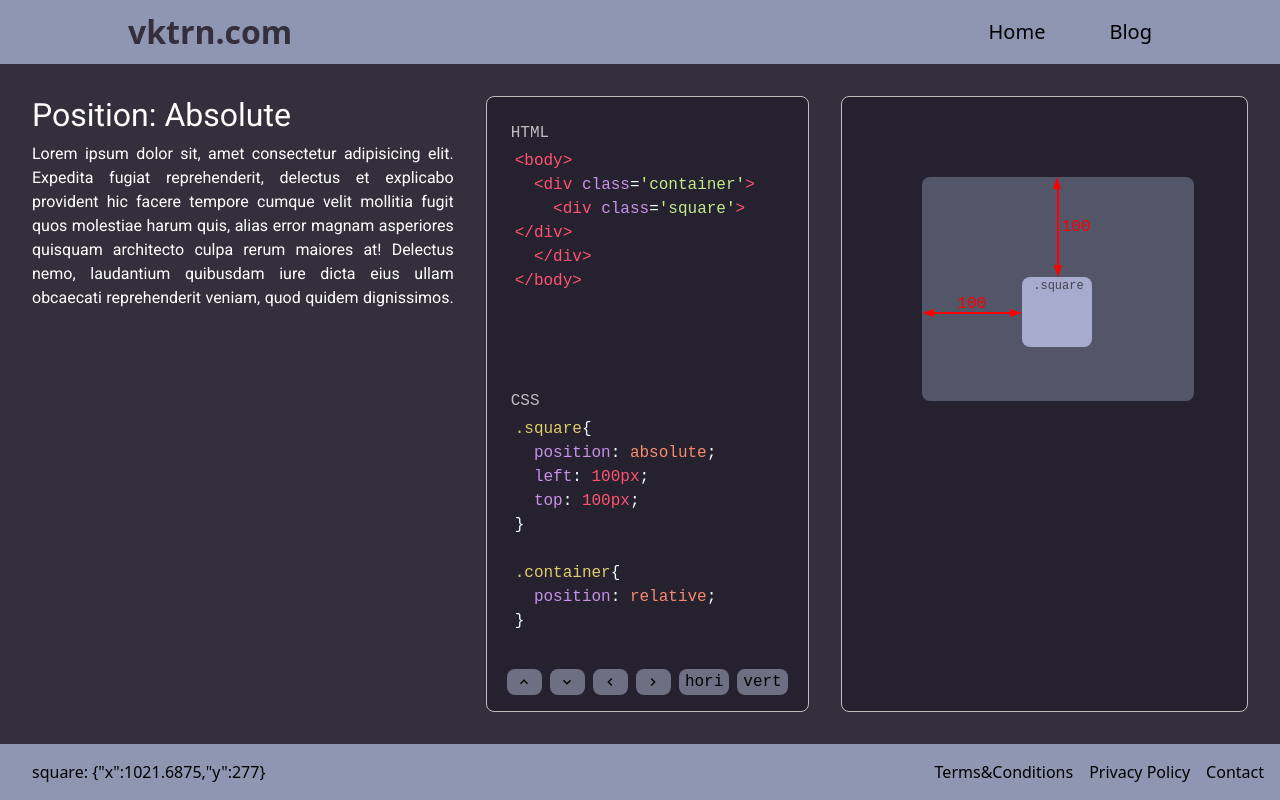
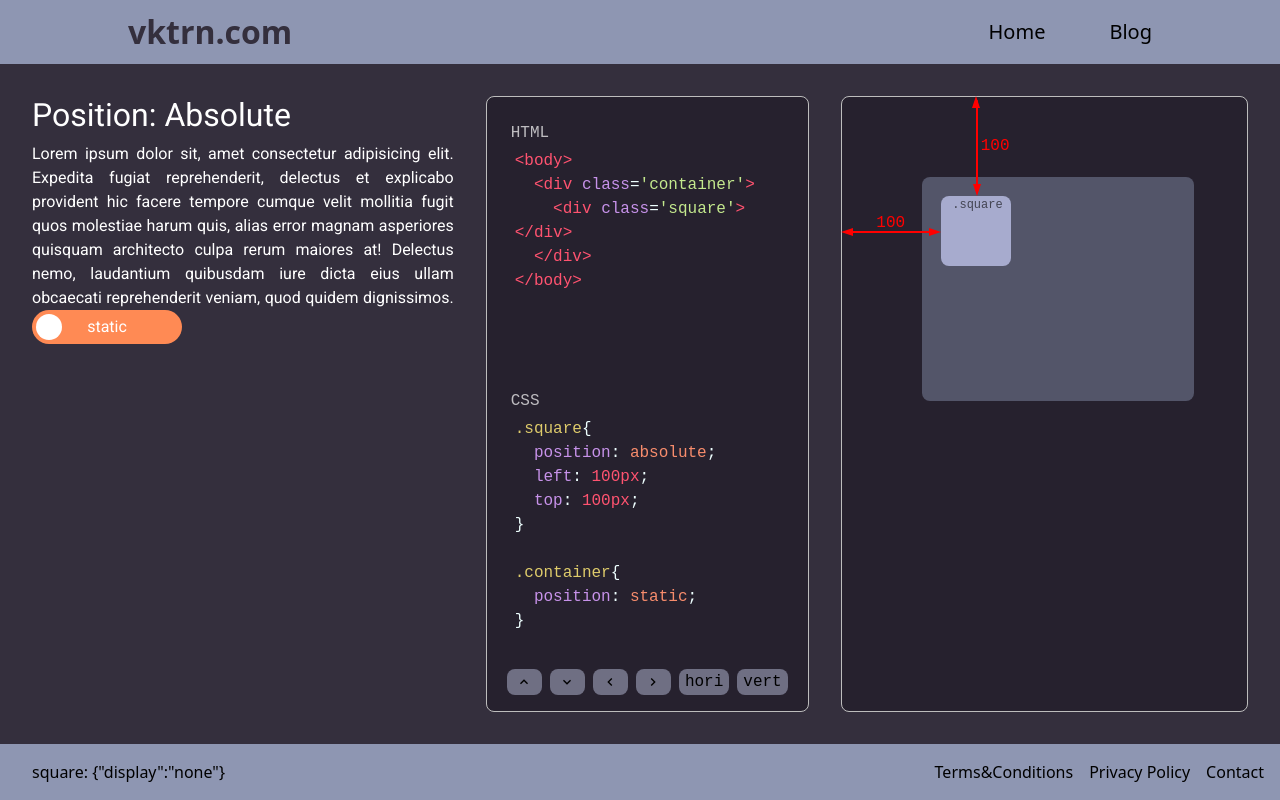
Before and after one commit to VKTRN/Portfolio, a React (Create React App) app: page /blog in a window 1280 px wide. Built offline with nearby package versions, Linux system fonts and the light colour scheme.

Commit message:
brought functionality to new logic

```diff
--- a/src/pages/Blog.jsx
+++ b/src/pages/Blog.jsx
@@ -7,9 +7,228 @@ import Footer            from "../components/Footer"
 import Editor            from '../components/Editor'
 import HorizontalMeasure from '../components/HorizontalMeasure'
 import VerticalMeasure   from '../components/VerticalMeasure'
-import HelperLineX       from '../components/HelperLineX'
-import HelperLineY       from '../components/HelperLineY'
-// import LabeledSwitch     from '../components/LabeledSwitch'
+import VerticalHelper    from '../components/HelperLineX'
+import HorizontalHelper  from '../components/HelperLineY'
+import LabeledSwitch     from '../components/LabeledSwitch'
+
+function Blog() {
+
+  function setPropertyValue(css_object, selector, property, value){
+    const new_css_object = [...css_object]
+    let declaration      = getDeclaration(new_css_object, selector, property)
+    declaration.value    = value
+
+    set_css_object(new_css_object)
+  }
+
+  function changeProperty(css_object, selector, property, new_property){
+    const new_css_object = [...css_object]
+    let declaration      = getDeclaration(new_css_object, selector, property)
+    declaration.property = new_property
+
+    set_css_object(new_css_object)
+  }
+
+  function change_position(){
+    const new_position = position === "relative"? "static" : "relative"
+    setPropertyValue(css_object,  ".container","position", new_position)
+  }
+
+  function move(direction){
+    switch (direction) {
+      case "left":
+        setPropertyValue(css_object,  ".square",horizontal.property, toPixel(horizontal.value -50) )
+        break;
+      case "right":
+        setPropertyValue(css_object,  ".square",horizontal.property, toPixel(horizontal.value + 50) )
+        break;
+      case "up":
+        setPropertyValue(css_object,  ".square",vertical.property, toPixel(vertical.value - 50))
+        break;
+      case "down":
+        setPropertyValue(css_object,  ".square",vertical.property, toPixel(vertical.value + 50) )
+        break;
+      default:
+        break;
+    }
+  }
+
+  function toggleHorizontal(){
+
+    if(horizontal.property === "left"){
+      changeProperty(css_object, ".square", "left", "right")
+    }
+    else{
+      changeProperty(css_object, ".square", "right", "left")
+    }
+  }
+
+  function toggleVertical(){
+    if(vertical.property === "top"){
+      changeProperty(css_object, ".square", "top", "bottom")
+    }
+    else{
+      changeProperty(css_object, ".square", "bottom", "top")
+    }
+  }
+
+  function get_vertical_helper(parent, horizontal_measure, horizontal, vertical){
+
+    let helper = {}
+
+    if (position === "static") return
+
+    const is_above       = horizontal_measure.y < parent.center.y
+    const is_underneath  = !is_above
+    const is_outside_y   = horizontal_measure.y < parent.top  || horizontal_measure.y > parent.bottom
+
+    if (is_underneath) {
+      const h     = vertical.property === "top"? Math.max(vertical.value + 45 - parent.height, 0) : - vertical.value - 25
+      helper      = {right:"initial", top:parent.bottom, bottom:"initial",height:h}
+    }
+    else {
+      const h = vertical.property === "top"? Math.max(Math.abs(vertical.value) -25,0) : vertical.value + 45 - parent.height
+      helper = {right:"initial", top:"initial", bottom:window.height - parent.top, height:h}
+    }
+
+    helper["opacity"]    = is_outside_y? 1:0
+    helper["left"]       = horizontal.property === "left" ? parent.left : parent.right
+
+    return helper
+
+  }
+
+  function get_horizontal_helper(parent, vertical_measure, horizontal, vertical){
+
+    let helper = {}
+
+    if (position === "static") return {display:"none"}
+
+    const is_left       = vertical_measure.x   < parent.center.x
+    const is_right      = !is_left
+    const is_outside_x  = vertical_measure.x   < parent.left || vertical_measure.x   > parent.right
+
+    if (is_right) {
+      const h = horizontal.property === "left"? Math.max(horizontal.value + 45 - parent.width, 0) : - horizontal.value - 25
+      helper = {bottom:"initial", left:parent.right, right:"initial",width:h}
+    } else {
+      const h = horizontal.property === "left"? Math.max(Math.abs(horizontal.value) -25, 0) :  horizontal.value + 45 - parent.width
+      helper = {bottom:"initial", left:"initial", right:window.width - parent.left, width:h}
+    }
+
+    helper["opacity"]   = is_outside_x? 1:0
+    helper["top"]       = vertical.property === "top" ? parent.top : parent.bottom
+
+    return helper
+
+  }
+
+  const [css_object, set_css_object] = useState(make_css_object())
+  const window                       = useWindowDimensions()
+  const [parent, set_parent]         = useState({left:0,right:0,top:0,bottom:0, width:0, height:0, center:{x:0, y:0}})
+
+  const horizontal         = get_horizontal(css_object) // {property: "left" || "right", value: number}
+  const vertical           = get_vertical(css_object) // {property: "top" || "bottom", value: number}
+  const position           = getPropertyValue(css_object, ".container", "position") // "relative" || "static"
+  const square             = get_square(parent, horizontal, vertical) // {x: number, y: number}
+  const vertical_measure   = get_vertical_measure(parent, horizontal, vertical)
+  const horizontal_measure = get_horizontal_measure(parent, horizontal, vertical)
+  const vertical_helper    = get_vertical_helper(parent, horizontal_measure, horizontal,vertical)
+  const horizontal_helper  = get_horizontal_helper(parent, vertical_measure, horizontal,vertical)
+
+  useEffect(() => {
+    position === "relative"? set_parent(get_container()) : set_parent(get_body())
+  },[window, css_object])
+
+
+  return (
+    <div className="Blog">
+      <div className="logger">
+        <div>square: {JSON. stringify(horizontal_helper)}</div>
+      </div>
+      <Header></Header>
+
+      <div className="blog">
+
+        <div className="text-container">
+          <h2>Position: Absolute</h2>
+          <div className="text">
+            Lorem ipsum dolor sit, amet consectetur adipisicing elit. Expedita fugiat reprehenderit, delectus et explicabo provident hic facere tempore cumque velit mollitia fugit quos molestiae harum quis, alias error magnam asperiores quisquam architecto culpa rerum maiores at! Delectus nemo, laudantium quibusdam iure dicta eius ullam obcaecati reprehenderit veniam, quod quidem dignissimos.
+          </div>
+          <LabeledSwitch toggle={change_position} position={position}></LabeledSwitch>
+
+        </div>
+
+        <div className="code">
+          <Editor
+            language="xml"
+            displayName="HTML"
+            value={makeHTML()}
+          />
+          <Editor
+            language="css"
+            displayName="CSS"
+            value={get_css_string(css_object)}
+          />
+          <div className="buttons">
+              <button onClick={() => move("up")}>
+                <MdOutlineKeyboardArrowUp />
+              </button>
+              <button onClick={() => move("down")}>
+                <MdOutlineKeyboardArrowDown />
+              </button>
+              <button onClick={() => move("left")}>
+                <MdOutlineKeyboardArrowLeft />
+              </button>
+              <button onClick={() => move("right")}>
+                <MdOutlineKeyboardArrowRight />
+              </button>
+              <button onClick={toggleHorizontal}>
+                hori
+              </button>
+              <button onClick={toggleVertical}>
+                vert
+              </button>
+            </div>
+          </div>
+
+        <div className="code-display" >
+          <div className="container">
+            <div className="square" style={{left: square.x, top:square.y}}>
+            <span className="name">.square</span>
+            </div>
+          </div>
+          <HorizontalMeasure x={horizontal_measure.x} y = {horizontal_measure.y} length={horizontal_measure.length}/>
+          <VerticalMeasure   x={vertical_measure.x}   y = {vertical_measure.y}   length={vertical_measure.length}/>
+          <VerticalHelper   style={vertical_helper}/>
+          <HorizontalHelper style={horizontal_helper}/>
+
+
+        </div>
+      </div>
+
+      <Footer></Footer>
+
+    </div>
+  );
+}
+
+export default Blog;
+
+
+
+
+
+
+
+
+
+
+
+
+  /////////////////
+ /// FUNCTIONS ///
+/////////////////
 
 function pixelToNum(value){
   return parseInt(value.replace(/px/,""))
@@ -158,7 +377,7 @@ function make_css_object(){
   rule_container     = add_declaration(rule_container, "top", "100px")
 
   let rule_square = add_rule(".container")
-  rule_square     = add_declaration(rule_square, "position", "relative")
+  rule_square     = add_declaration(rule_square, "position", "static")
 
   let css_object = [rule_container, rule_square]
 
@@ -253,145 +472,3 @@ function get_square(parent, horizontal, vertical){
 
   return square
 }
-
-function Blog() {
-
-  function setPropertyValue(css_object, selector, property, value){
-    const new_css_object = [...css_object]
-    let declaration      = getDeclaration(new_css_object, selector, property)
-    declaration.value    = value
-
-    set_css_object(new_css_object)
-  }
-
-  function changeProperty(css_object, selector, property, new_property){
-    const new_css_object = [...css_object]
-    let declaration      = getDeclaration(new_css_object, selector, property)
-    declaration.property = new_property
-
-    set_css_object(new_css_object)
-  }
-
-  function move(direction){
-    switch (direction) {
-      case "left":
-        setPropertyValue(css_object,  ".square",horizontal.property, toPixel(horizontal.value -50) )
-        break;
-      case "right":
-        setPropertyValue(css_object,  ".square",horizontal.property, toPixel(horizontal.value + 50) )
-        break;
-      case "up":
-        setPropertyValue(css_object,  ".square",vertical.property, toPixel(vertical.value - 50))
-        break;
-      case "down":
-        setPropertyValue(css_object,  ".square",vertical.property, toPixel(vertical.value + 50) )
-        break;
-      default:
-        break;
-    }
-  }
-
-    function toggleHorizontal(){
-
-    if(horizontal.property === "left"){
-      changeProperty(css_object, ".square", "left", "right")
-    }
-    else{
-      changeProperty(css_object, ".square", "right", "left")
-    }
-  }
-
-  function toggleVertical(){
-    if(vertical.property === "top"){
-      changeProperty(css_object, ".square", "top", "bottom")
-    }
-    else{
-      changeProperty(css_object, ".square", "bottom", "top")
-    }
-  }
-
-  const [css_object, set_css_object] = useState(make_css_object())
-  const window                       = useWindowDimensions()
-  const [parent, set_parent]         = useState({left:0,right:0,top:0,bottom:0, width:0, height:0, center:{x:0, y:0}})
-
-  const horizontal         = get_horizontal(css_object)
-  const vertical           = get_vertical(css_object)
-  const position           = getPropertyValue(css_object, ".container", "position")
-  const square             = get_square(parent, horizontal, vertical)
-  const vertical_measure   = get_vertical_measure(parent, horizontal, vertical)
-  const horizontal_measure = get_horizontal_measure(parent, horizontal, vertical)
-
-  useEffect(() => {
-    position === "relative"? set_parent(get_container()) : set_parent(get_body())
-  },[window, css_object])
-
-
-  return (
-    <div className="Blog">
-      <div className="logger">
-        <div>square: {JSON. stringify(square)}</div>
-      </div>
-      <Header></Header>
-
-      <div className="blog">
-
-        <div className="text-container">
-          <h2>Position: Absolute</h2>
-          <div className="text">
-            Lorem ipsum dolor sit, amet consectetur adipisicing elit. Expedita fugiat reprehenderit, delectus et explicabo provident hic facere tempore cumque velit mollitia fugit quos molestiae harum quis, alias error magnam asperiores quisquam architecto culpa rerum maiores at! Delectus nemo, laudantium quibusdam iure dicta eius ullam obcaecati reprehenderit veniam, quod quidem dignissimos.
-          </div>
-        </div>
-
-        <div className="code">
-          <Editor
-            language="xml"
-            displayName="HTML"
-            value={makeHTML()}
-          />
-          <Editor
-            language="css"
-            displayName="CSS"
-            value={get_css_string(css_object)}
-          />
-          <div className="buttons">
-            {/* <LabeledSwitch toggle={change_position} position={position}></LabeledSwitch> */}
-            <button onClick={() => move("up")}>
-              <MdOutlineKeyboardArrowUp />
-            </button>
-            <button onClick={() => move("down")}>
-              <MdOutlineKeyboardArrowDown />
-            </button>
-            <button onClick={() => move("left")}>
-              <MdOutlineKeyboardArrowLeft />
-            </button>
-            <button onClick={() => move("right")}>
-              <MdOutlineKeyboardArrowRight />
-            </button>
-            <button onClick={toggleHorizontal}>
-              hori
-            </button>
-            <button onClick={toggleVertical}>
-              vert
-            </button>
-          </div>
-        </div>
-
-        <div className="code-display" >
-          <div className="container">
-            <div className="square" style={{left: square.x, top:square.y}}>
-            <span className="name">.square</span>
-            </div>
-          </div>
-          <HorizontalMeasure x={horizontal_measure.x} y = {horizontal_measure.y} length={horizontal_measure.length}/>
-          <VerticalMeasure x={vertical_measure.x} y = {vertical_measure.y} length={vertical_measure.length}/>
-
-        </div>
-      </div>
-
-      <Footer></Footer>
-
-    </div>
-  );
-}
-
-export default Blog;
```
